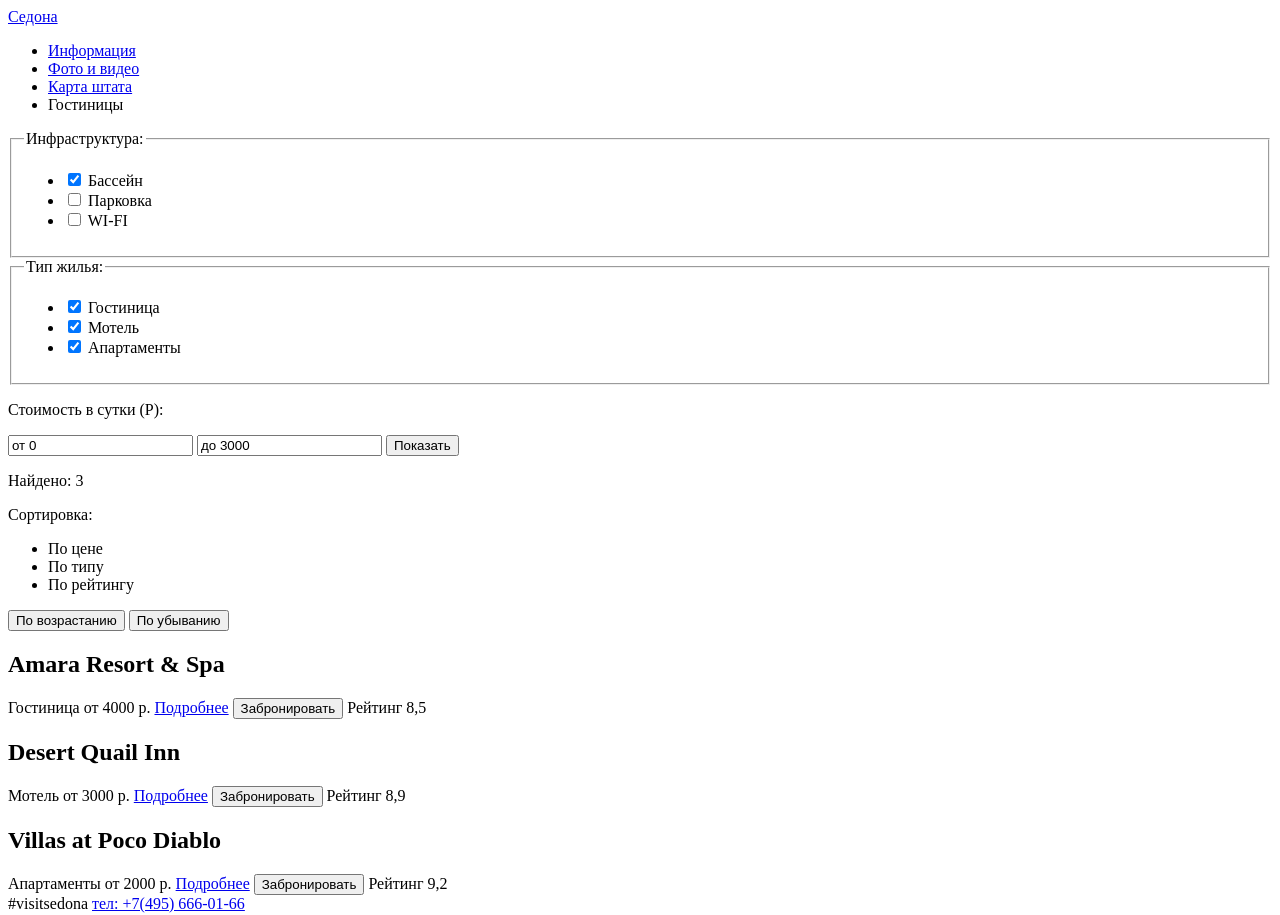
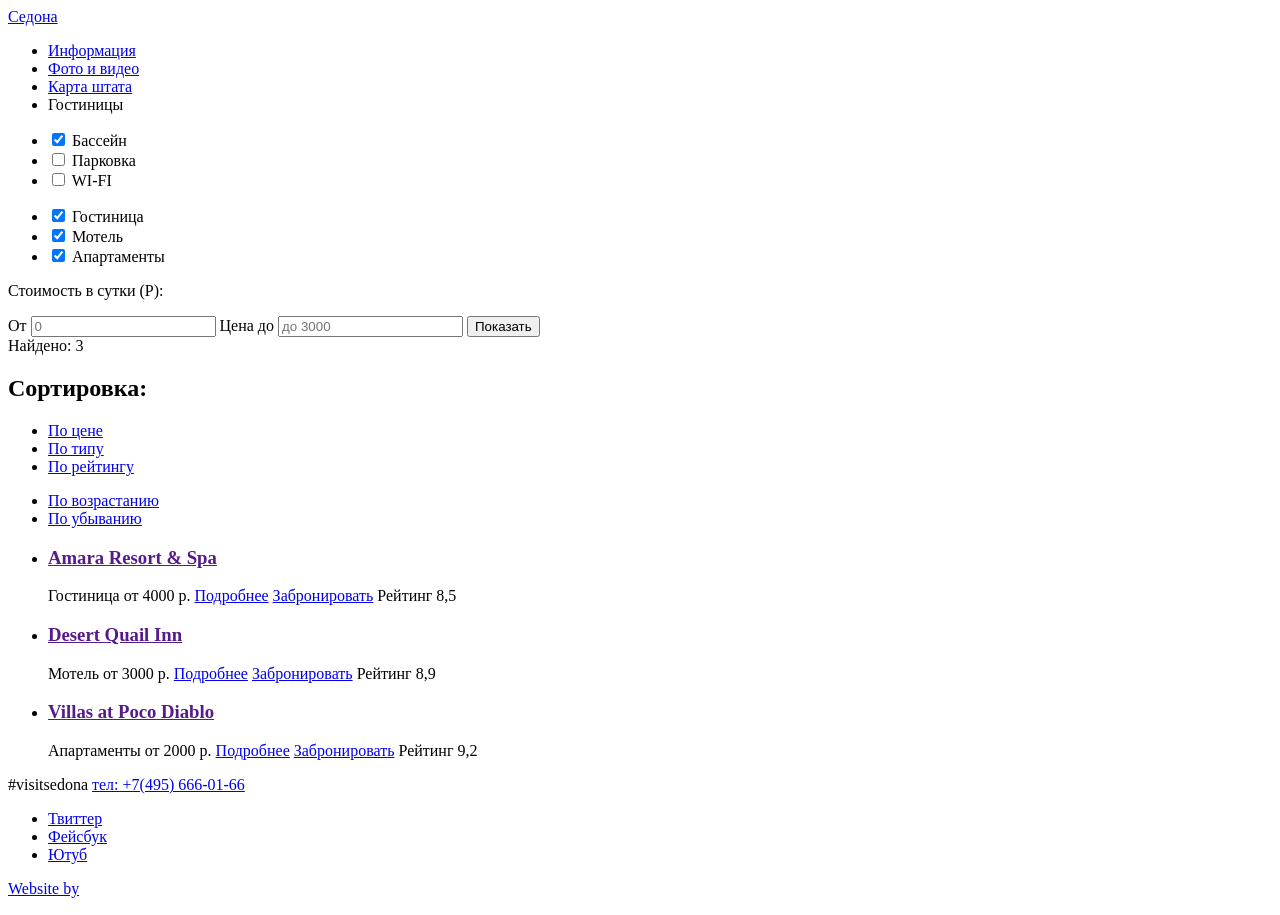
Before and after one commit to kirillrusinov/562317-sedona-30, a plain HTML site: page catalog.html in a window 1280 px wide. Shown: the top 915 px of the page. Drawn offline with Linux system fonts and the light colour scheme.

Commit message:
Исправлены замечания на странице каталога 9de13b7

```diff
--- a/catalog.html
+++ b/catalog.html
@@ -18,9 +18,8 @@
     </header>
 <main>
   <section>
-    <form method="get" action="https://echo.htmlacademy.ru">
-      <fieldset>
-        <legend>Инфраструктура:</legend>
+    <div>
+      <form method="get" action="https://echo.htmlacademy.ru">
         <ul>
           <li>
             <input type="checkbox" name="pool" id="filter-pool" checked>
@@ -35,12 +34,7 @@
             <label for="filter-wifi">WI-FI</label>
           </li>
         </ul>
-      </fieldset>
-    </form>
 
-      <form method="get" action="https://echo.htmlacademy.ru">
-        <fieldset>
-          <legend>Тип жилья:</legend>
           <ul>
             <li>
               <input type="checkbox" name="hotel" id="filter-hotel" checked>
@@ -55,54 +49,59 @@
               <label for="filter-apartments">Апартаменты</label>
             </li>
           </ul>
-        </fieldset>
+          <p>Стоимость в сутки (Р):</p>
+          <label>
+            От
+          <input type="text" placeholder="0">
+          </label>
+          <label>
+             Цена до
+            <input type="text" placeholder="до 3000">
+          </label>
+          <button type="submit">Показать</button>
+          </div>
       </form>
+    </div>
+    <div>
+    <span>Найдено: 3</span>
+    <h2>Сортировка:</h2>
+    <ul>
+      <li><a href="#">По цене</a></li>
+      <li><a href="#">По типу</a></li>
+      <li><a href="#">По рейтингу</a></li>
+    </ul>
+    <ul>
+      <li><a href="#">По возрастанию</a></li>
+      <li><a href="#">По убыванию</a></li>
+    </ul>
+    </div>
 
-        <p>Стоимость в сутки (Р):</p>
-        <input type="text" value="от 0">
-        <input type="text" value="до 3000">
-        <button type="button">Показать</button>
-  </section>
-
-  <section>
-    <p>Найдено: 3</p>
-    <p>Сортировка:</p>
-    <ul>
-      <li>По цене</li>
-      <li>По типу</li>
-      <li>По рейтингу</li>
-    </ul>
-    <button type="button">По возрастанию</button>
-    <button type="button">По убыванию</button>
-  </section>
-
-  <section>
-    <section>
-      <h2>Amara Resort & Spa</h2>
+  <ul>
+    <li>
+      <a href=""><h3>Amara Resort & Spa</h3></a>
       <span>Гостиница</span>
       <span>от 4000 р.</span>
       <a href="#">Подробнее</a>
-      <button type="button">Забронировать</button>
+      <a href="#">Забронировать</a>
       <span>Рейтинг 8,5</span>
-    </section>
-
-    <section>
-      <h2>Desert Quail Inn</h2>
+    </li>
+    <li>
+      <a href=""><h3>Desert Quail Inn</h3></a>
       <span>Мотель</span>
       <span>от 3000 р.</span>
       <a href="#">Подробнее</a>
-      <button type="button">Забронировать</button>
+      <a href="#">Забронировать</a>
       <span>Рейтинг 8,9</span>
-    </section>
-
-    <section>
-      <h2>Villas at Poco Diablo</h2>
+    </li>
+    <li>
+      <a href=""><h3>Villas at Poco Diablo</h3></a>
       <span>Апартаменты</span>
       <span>от 2000 р.</span>
       <a href="#">Подробнее</a>
-      <button type="button">Забронировать</button>
+      <a href="#">Забронировать</a>
       <span>Рейтинг 9,2</span>
-    </section>
+    </li>
+  </ul>
   </section>
 </main>
 
```
